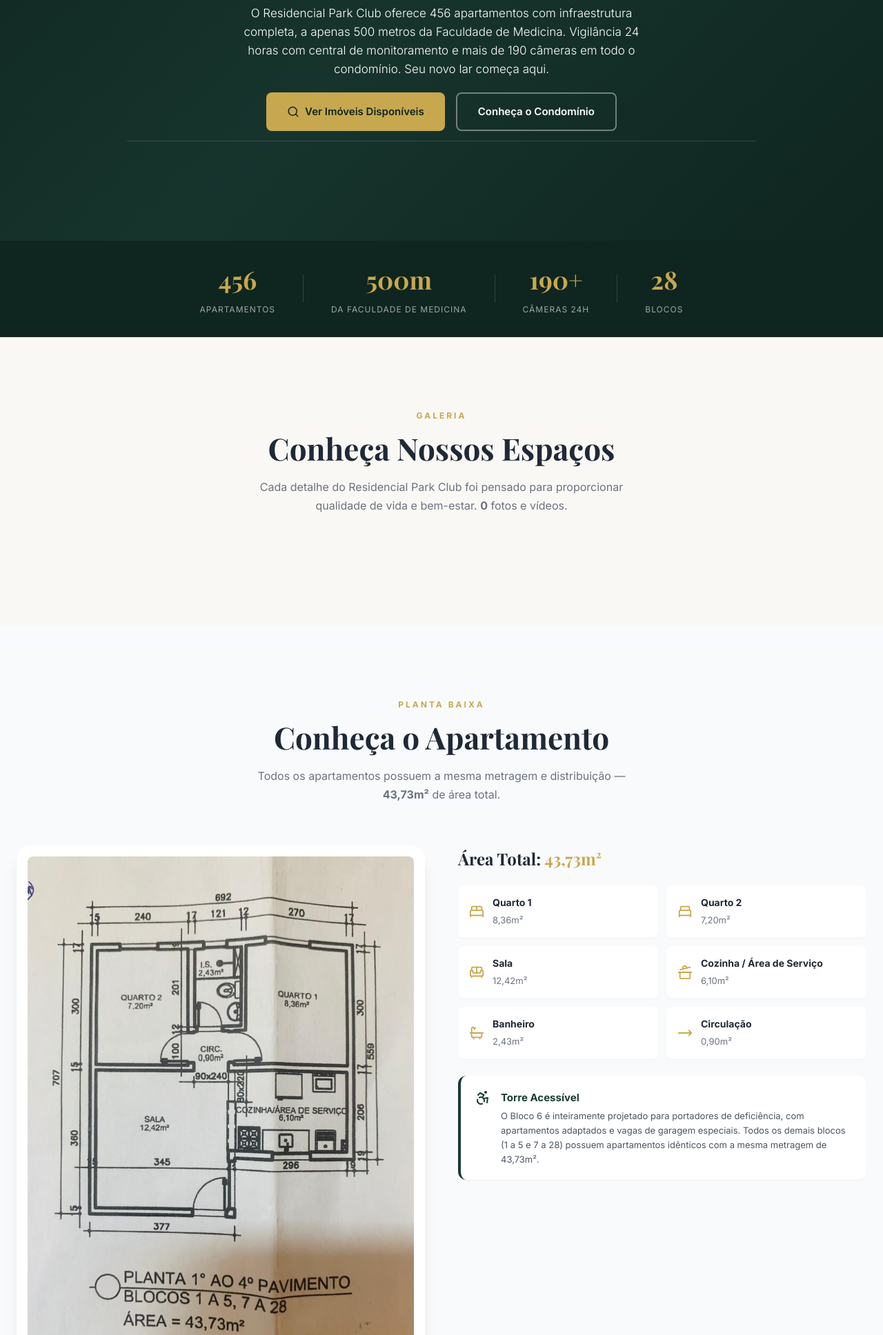
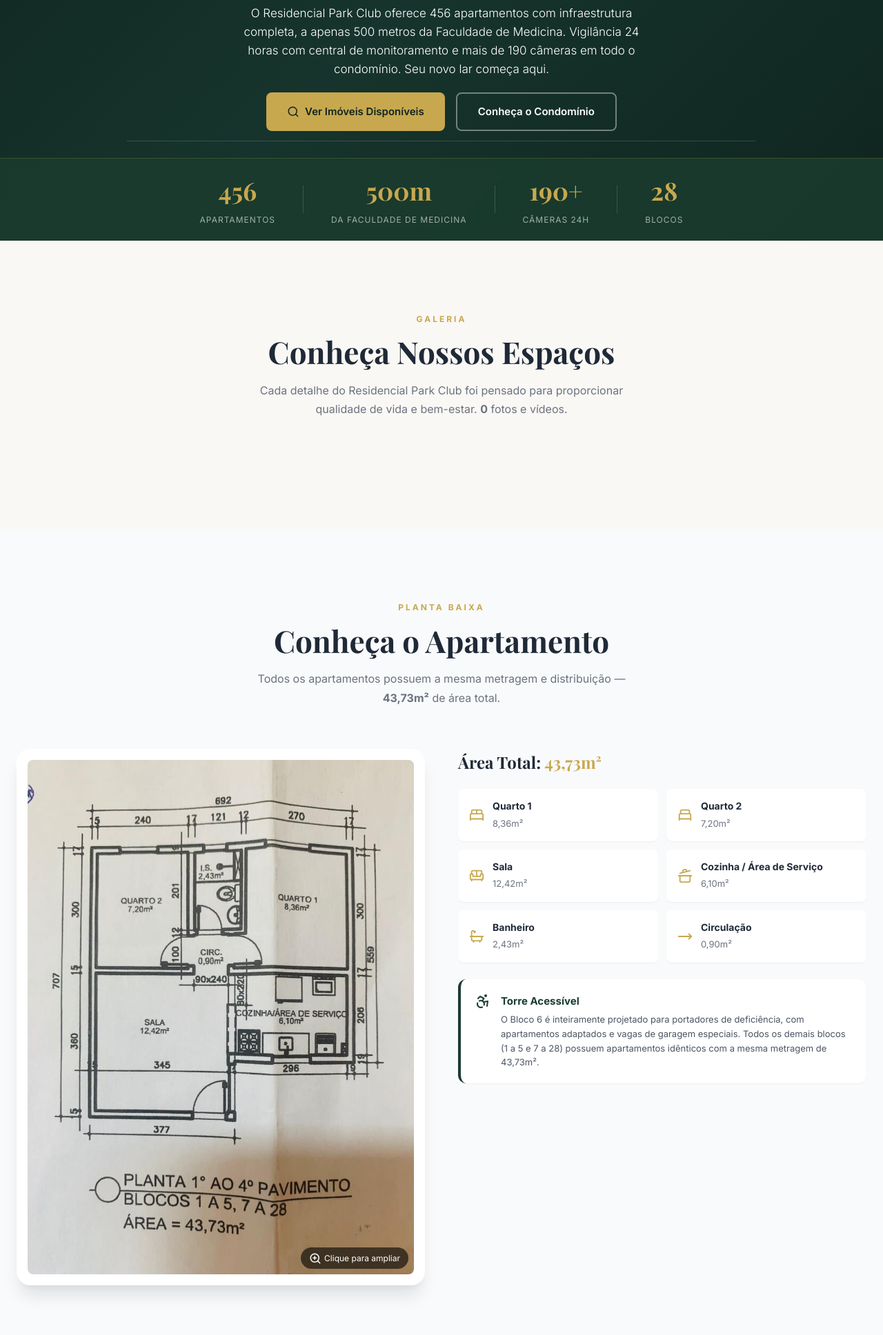
Before and after one commit to lumezencio/residencialparkclub, a Django app: page / in a window 1280 px wide. Shown: the part 527-2463 px from the top of the page at 69% size. Run offline with Django 5.2, Linux system fonts and the light colour scheme; data that the repository does not hold is empty.

Commit message:
Stats bar dentro do hero no rodape, tudo visivel em 100vh
- Stats movidos para dentro do hero (position absolute bottom 0)
- Fundo translucido com blur
- Indicators reposicionados acima da stats bar
- Tudo visivel sem cortar

Co-Authored-By: Claude Opus 4.6 (1M context) <noreply@anthropic.com>

```diff
--- a/static/css/style.css
+++ b/static/css/style.css
@@ -312,12 +312,26 @@ a.topbar-item:hover {
     position: relative;
     height: 100vh;
     display: flex;
+    flex-direction: column;
     align-items: center;
     justify-content: center;
     overflow: hidden;
     background: var(--primary-dark);
     margin-top: -116px;
     padding-top: 116px;
+}
+
+.hero-stats-bar {
+    position: absolute;
+    bottom: 0;
+    left: 0;
+    right: 0;
+    z-index: 5;
+    background: rgba(26, 61, 46, 0.85);
+    -webkit-backdrop-filter: blur(10px);
+    backdrop-filter: blur(10px);
+    padding: 18px 0;
+    border-top: 1px solid rgba(200, 168, 78, 0.2);
 }
 
 /* Slideshow container */
@@ -355,10 +369,10 @@ a.topbar-item:hover {
 /* Indicadores do slideshow */
 .hero-indicators {
     position: absolute;
-    bottom: 8px;
+    bottom: 70px;
     left: 50%;
     transform: translateX(-50%);
-    z-index: 5;
+    z-index: 6;
     display: flex;
     gap: 8px;
 }
--- a/templates/core/home.html
+++ b/templates/core/home.html
@@ -132,11 +132,9 @@
         <button class="hero-indicator {% if forloop.first %}active{% endif %}" data-slide="{{ forloop.counter0 }}"></button>
         {% endfor %}
     </div>
-</section>
 
-<!-- Stats Strip -->
-<div class="stats-strip">
-    <div class="container">
+    <!-- Stats dentro do hero -->
+    <div class="hero-stats-bar">
         <div class="stats-row">
             <div class="stat-item">
                 <span class="stat-number">456</span>
@@ -159,7 +157,7 @@
             </div>
         </div>
     </div>
-</div>
+</section>
 
 <!-- Gallery Section -->
 <section class="section">
```
